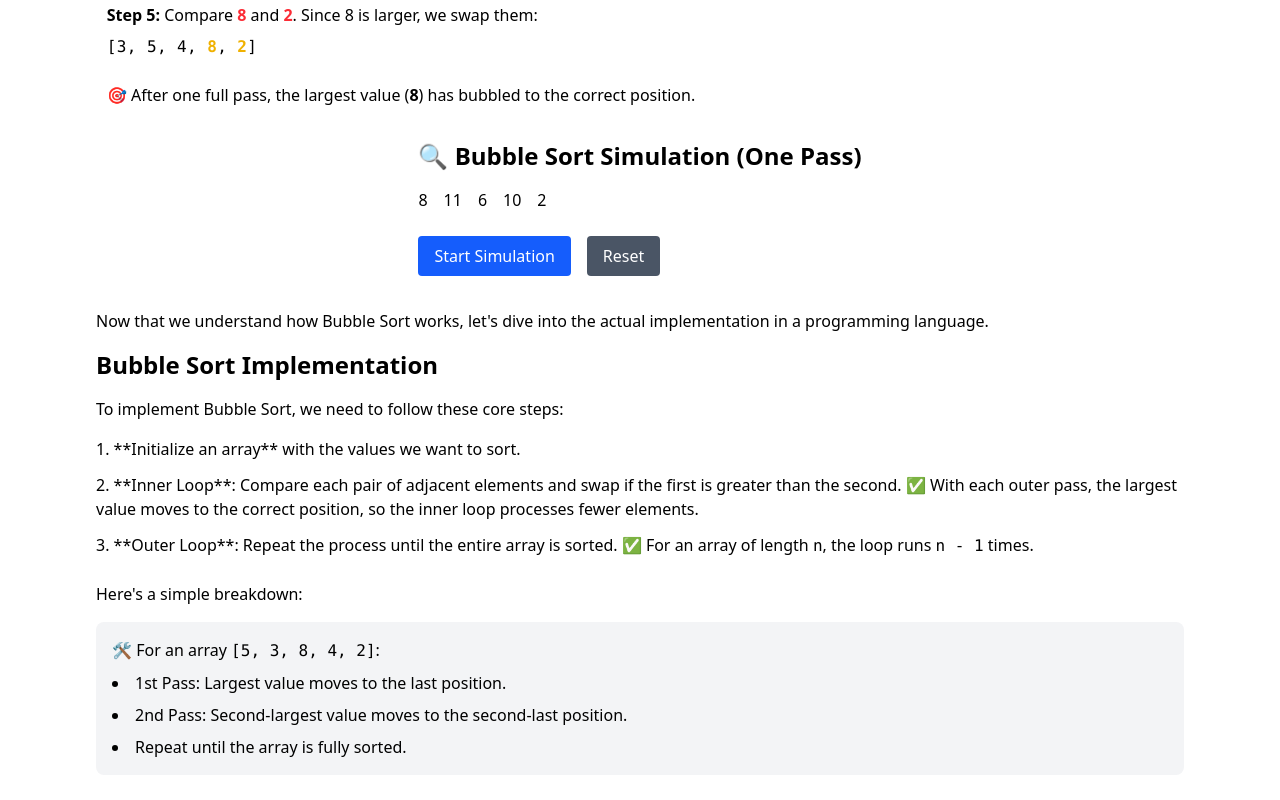
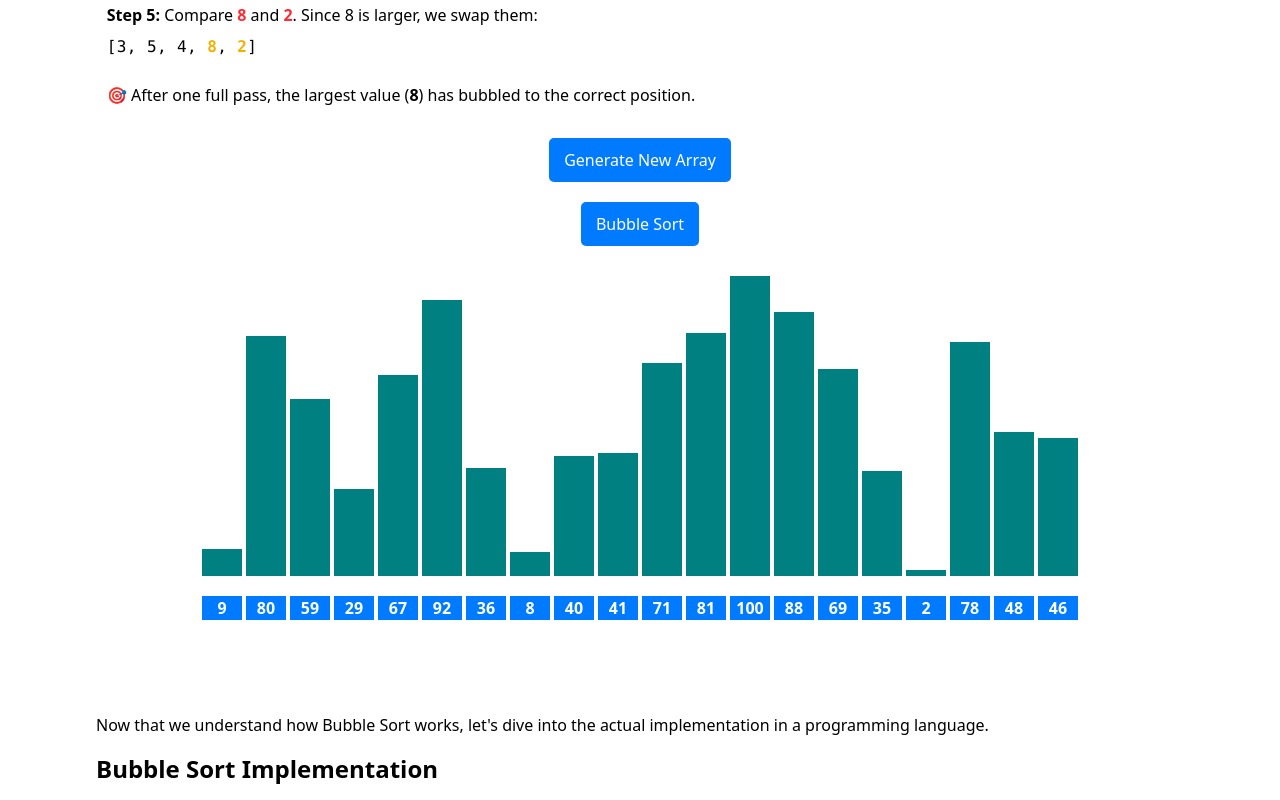
Before and after one commit to MeetMavani/DSAV, a React (Vite) app: page /QuickSort in a window 1280 px wide. Shown: the part 1100-1900 px from the top of the page. Built offline with nearby package versions, Linux system fonts and the light colour scheme.

Commit message:
updated the sorting page

```diff
--- a/src/pages/Sort/QuickSort.jsx
+++ b/src/pages/Sort/QuickSort.jsx
@@ -1,6 +1,6 @@
 import './new.css'
 // import StarryBackground from '../../components/StarryBackground'
-// import SortingVisualizer from "../../components/AlgorithmVisualizer/Sorting/SortingVisualizer"
+import SortingVisualizer from "../../components/AlgorithmVisualizer/Sorting/SortingVisualizer"
 import CodeBox from '../../components/Shared/CodeBox'
 import { useState } from 'react';
 
@@ -26,44 +26,48 @@ const QuickSort = () => {
     },
   ];
 
-  const initialArray = [8, 11, 6, 10, 2];
-  const [array, setArray] = useState(initialArray);
+  const initialArray = [5, 3, 8, 1, 4]; // Adjust the array for better visualization
+  const [array, setArray] = useState([...initialArray]);
   const [currentIndex, setCurrentIndex] = useState(0);
   const [isRunning, setIsRunning] = useState(false);
 
   const startSimulation = () => {
+    if (isRunning) return; // Prevent multiple clicks
     setIsRunning(true);
-    setCurrentIndex(0);
+    console.log("Simulation Started");
     simulatePass();
   };
 
   const resetSimulation = () => {
+    setArray([...initialArray]);
+    setCurrentIndex(0);
     setIsRunning(false);
-    setArray(initialArray);
-    setCurrentIndex(0);
+    console.log("Simulation Reset");
   };
 
   const simulatePass = () => {
-    if (currentIndex >= array.length - 1) {
+    let i = 0;
+    const len = array.length;
+
+    const interval = setInterval(() => {
+      if (i >= len - 1) {
+        clearInterval(interval);
         setIsRunning(false);
+        console.log("Simulation Complete");
         return;
       }
 
-    setTimeout(() => {
       setArray((prevArray) => {
         const newArray = [...prevArray];
-        if (newArray[currentIndex] > newArray[currentIndex + 1]) {
-          [newArray[currentIndex], newArray[currentIndex + 1]] = [
-            newArray[currentIndex + 1],
-            newArray[currentIndex],
-          ];
+        if (newArray[i] > newArray[i + 1]) {
+          [newArray[i], newArray[i + 1]] = [newArray[i + 1], newArray[i]];
         }
         return newArray;
       });
 
-      setCurrentIndex((prevIndex) => prevIndex + 1);
-      simulatePass();
-    }, 800);
+      setCurrentIndex(i);
+      i++;
+    }, 1000);
   };
 
   const [score, setScore] = useState(0);
@@ -173,20 +177,23 @@ const QuickSort = () => {
 
         <hr />
 
+        <SortingVisualizer/>
+
         {/* Simulation */}
-        <section className="mt-8">
-          <h2 className="text-2xl font-semibold mb-4">🔍 Bubble Sort Simulation (One Pass)</h2>
+        {/* <section className="mt-8">
+        <h2 className="text-xl font-semibold mb-4">Bubble Sort: One Pass Simulation</h2>
+
 <div className="flex space-x-4 mb-6">
-            {array.map((num, index) => (
+  {array.map((value, index) => (
     <div
       key={index}
-                className={`array-box ${
-                  isRunning && (index === currentIndex || index === currentIndex + 1)
-                    ? "highlight"
-                    : ""
+      className={`p-4 border rounded ${
+        index === currentIndex || index === currentIndex + 1
+          ? "bg-blue-500 text-white"
+          : "bg-gray-200"
       }`}
     >
-                {num}
+      {value}
     </div>
   ))}
 </div>
@@ -194,17 +201,18 @@ const QuickSort = () => {
 <button
   onClick={startSimulation}
   disabled={isRunning}
-            className="px-4 py-2 bg-blue-600 text-white rounded hover:bg-blue-800"
+  className="mr-4 px-4 py-2 bg-green-600 text-white rounded hover:bg-green-800"
 >
   Start Simulation
 </button>
+
 <button
   onClick={resetSimulation}
-            className="ml-4 px-4 py-2 bg-gray-600 text-white rounded hover:bg-gray-800"
+  className="px-4 py-2 bg-red-600 text-white rounded hover:bg-red-800"
 >
   Reset
 </button>
-        </section>
+        </section> */}
 
         <hr />
 
```
Lines whose indentation alone changed are shown as unchanged.
